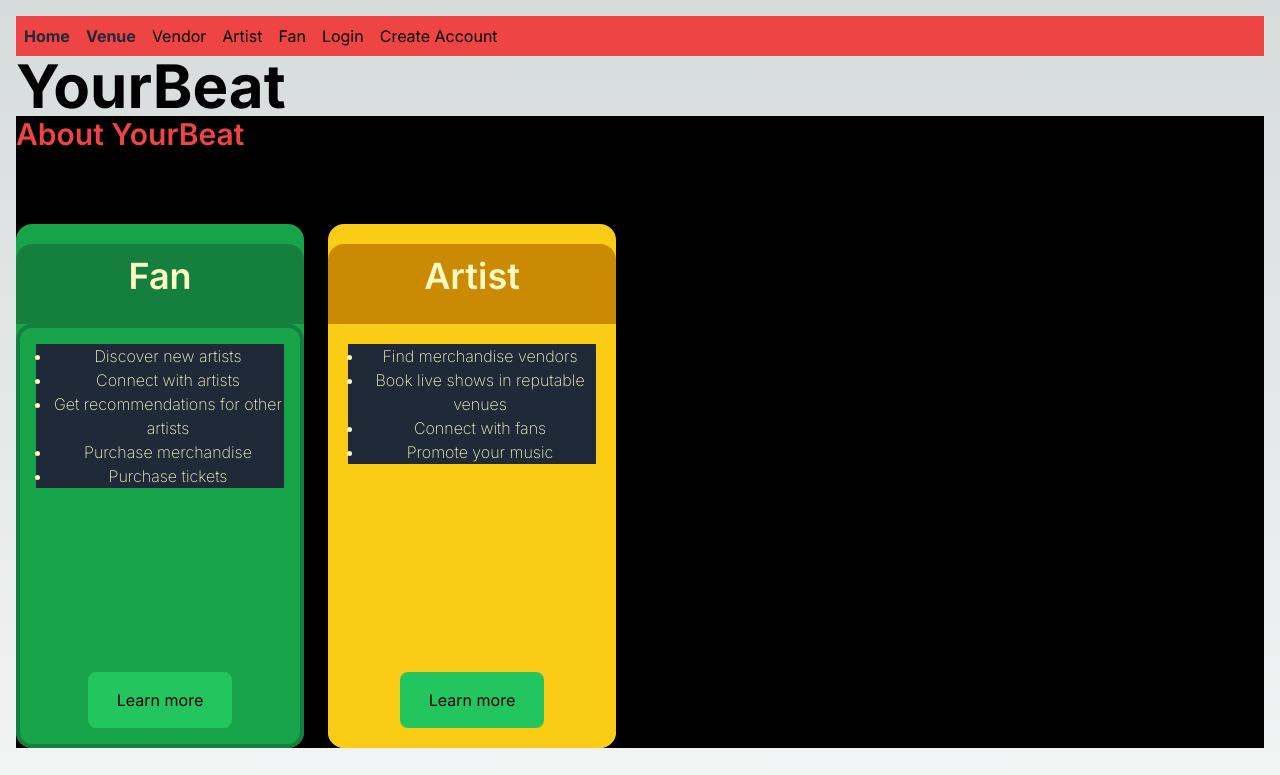
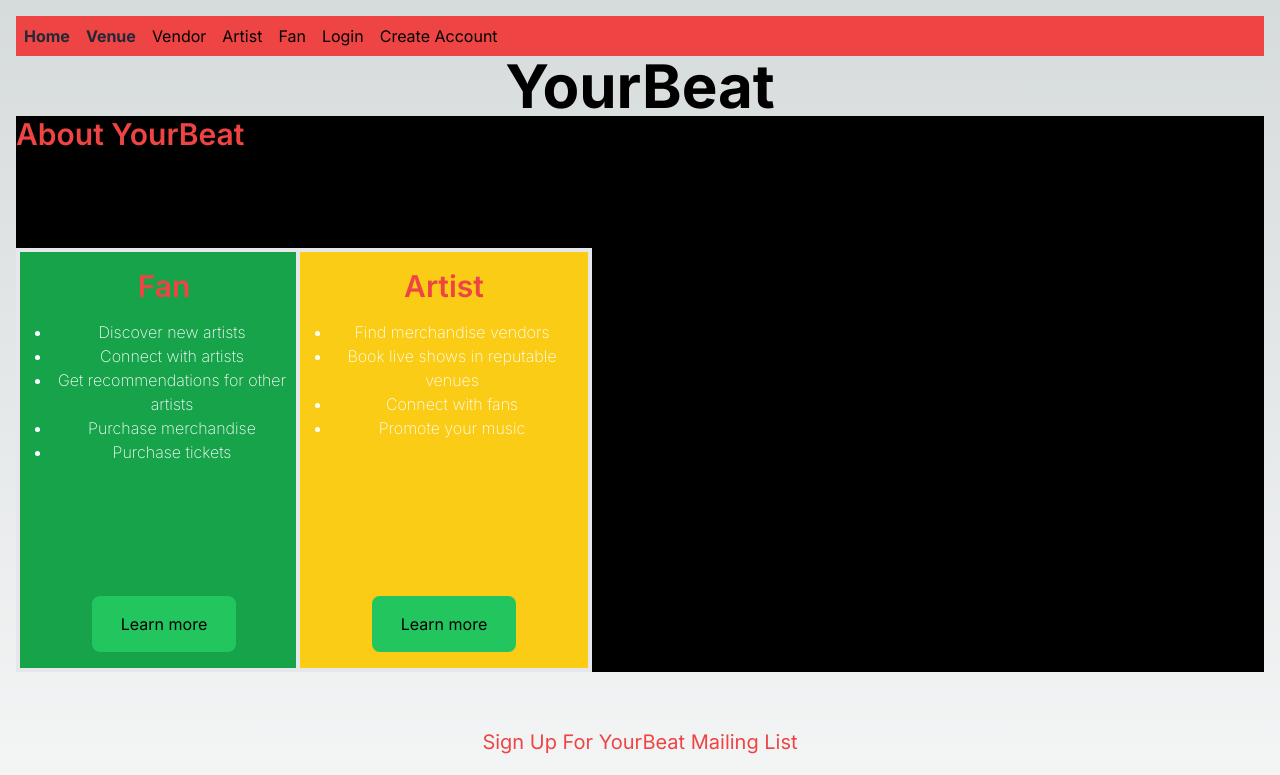
Before and after one commit to segvndo/YourBeat-TS, a Next.js app: page / in a window 1280 px wide. Shown: the top 775 px of the page. Built offline with nearby package versions, Linux system fonts and the light colour scheme.

Commit message:
Add missing dependencies

```diff
--- a/app/components/homecard.tsx
+++ b/app/components/homecard.tsx
@@ -1,35 +1,22 @@
-import React from "react";
+import React, { FC } from "react";
+import Image from "next/image";
 import Link from "next/link";
 
-interface CardProps {
+type CardProps = {
   title: string;
   description: string[];
   buttonText: string;
   buttonLink: string;
-  mainBackgroundColour?: string; // Optional background color prop
-  borderColour?: string;
-  titleColour?: string;
-  descriptionColour?: string;
-}
+  mainBackgroundColour: string;
+};
 
-const Card: React.FC<CardProps> = ({
-  title,
-  description,
-  buttonText,
-  buttonLink,
-  mainBackgroundColour,
-  borderColour,
-  titleColour,
-  descriptionColour,
-}) => {
+const Card: FC<CardProps> = ({ title, description, buttonText, buttonLink, mainBackgroundColour }) => {
   return (
-    <div className={`box-content h-100 w-72 ${mainBackgroundColour || 'bg-green-500'} pt-5 rounded-2xl`}>
-      <div className={`box-content h-20 w-68 flex justify-center items-center ${titleColour || 'bg-green-700'} mt-neg-2 rounded-t-2xl`}>
-        <div className={`text-yellow-100 font-sans mb-4 font-semibold text-4xl flex justify-center`}>{title}</div>
-      </div>
-      <div className={`box-content h-96 w-54 p-4 border-4 ${borderColour || 'border-green-800'} rounded-2xl flex flex-col items-center font-sans ${mainBackgroundColour}`}>
+    <div className="box-content h-115 w-64 pt-6">
+      <div className={`box-content h-96 w-64 p-4 border-4 flex flex-col items-center font-sans ${mainBackgroundColour}`}>
+        <div className="text-red-500 font-sans mb-4 font-semibold text-3xl">{title}</div>
         <div className="flex-grow">
-          <ul className={`text-yellow-100 pl-4 list-disc text-center font-extralight ${descriptionColour || 'bg-gray-800'}`}>
+          <ul className="text-white pl-4 list-disc text-center font-extralight">
             {description.map((item, index) => (
               <li key={index}>{item}</li>
             ))}
@@ -37,7 +24,7 @@ const Card: React.FC<CardProps> = ({
         </div>
         <div>
           <Link href={buttonLink}>
-            <button className="box-content h-10 w-32 p-2 bg-green-500 rounded-lg">{buttonText}</button>
+              <button className="box-content h-10 w-32 p-2 bg-green-500 rounded-lg">{buttonText}</button>
           </Link>
         </div>
       </div>
--- a/app/components/mailing.tsx
+++ b/app/components/mailing.tsx
@@ -3,7 +3,7 @@ import React from "react";
 const Mailing: React.FC  = () => {
   return (
     <footer>
-      <div className="flex justify-center items-center mt-6 text-red-500 font-sans mb-4 text-xl">
+      <div className="flex justify-center items-center mt-14 text-red-500 font-sans mb-4 text-xl">
         Sign Up For YourBeat Mailing List
       </div>
 
--- a/app/page.tsx
+++ b/app/page.tsx
@@ -5,7 +5,7 @@ import Card from "./components/homecard";
 
 export default function Home() {
   return (
-    <main flex flex-col items-center justify-center>
+    <main className="flex flex-col items-center justify-center">
       <h1 className="font-bold text-6xl antialiased">
         YourBeat
       </h1>
@@ -46,10 +46,10 @@ export default function Home() {
               'Promote your music',
             ]}
             buttonText="Learn more"
-            buttonLink="/users/vendor"
+            buttonLink="/users/artists"
             mainBackgroundColour="bg-yellow-400"
-            borderColour="border-yellow-400"
-            titleColour="bg-yellow-600"
+            borderColour="border-yellow-500"
+            titleColour="bg-yellow-500"
             descriptionColour="bg-gray-800">
           </Card>
         </div>
```
Also changed, not shown: package.json (+10 -2 lines), 1 other file (tests, documents, lock files or other folders).
